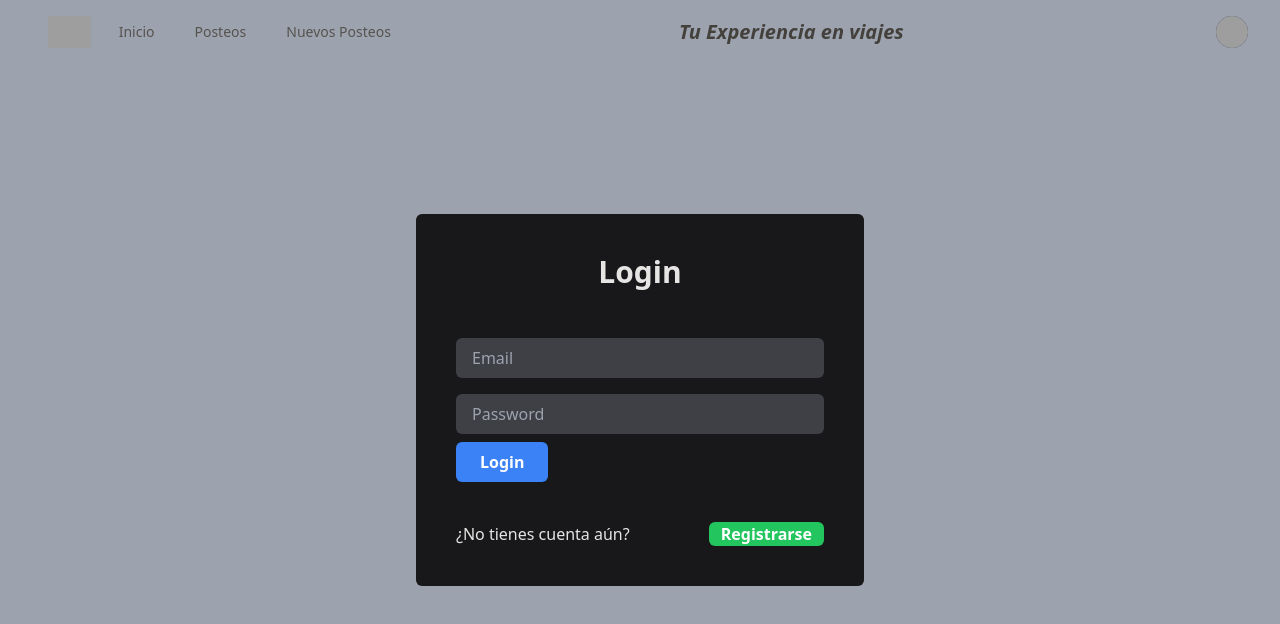
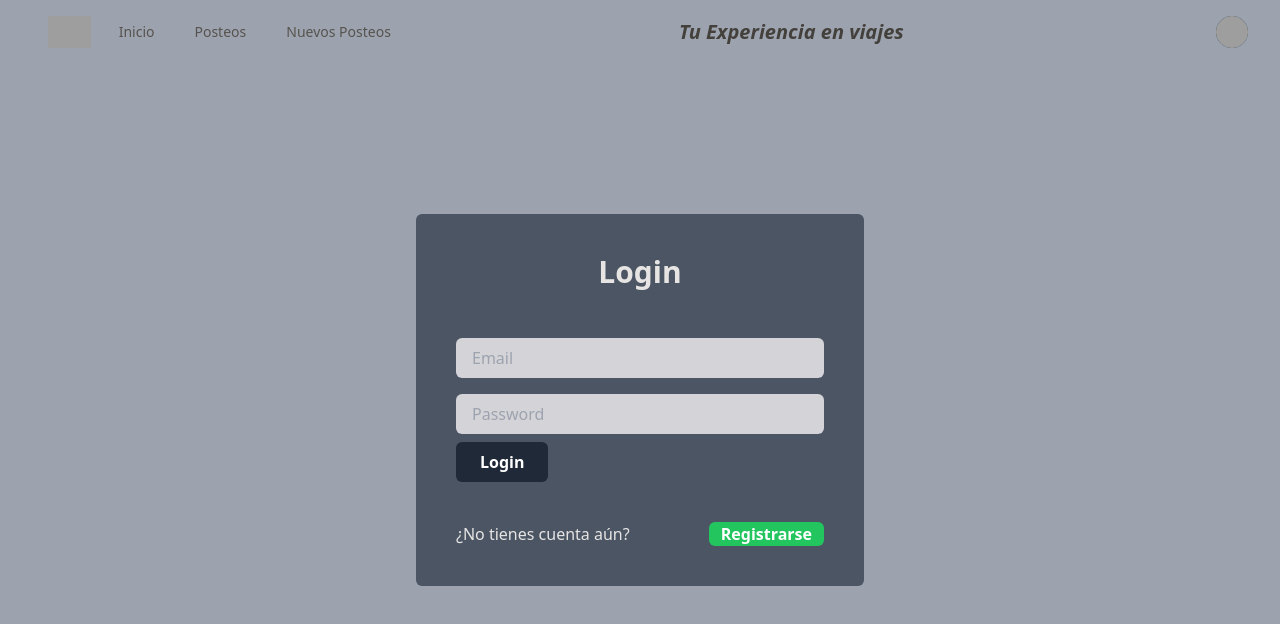
Before and after one commit to LilyWein/Comision-M03-Lilian-Weingast, a React (Vite) app in the folder client/: page /login in a window 1280 px wide. Shown: the top 624 px of the page. Built offline with nearby package versions, Linux system fonts and the light colour scheme; grey boxes are pictures that could not be loaded.

Commit message:
Formatos
Comentarios, Fechas, Hora

```diff
--- a/client/src/components/PostCard.jsx
+++ b/client/src/components/PostCard.jsx
@@ -111,7 +111,7 @@ const deleteComm = async (id) => {
             src={post && post.user?.avatar !== null && post.user?.avatar !== undefined ? post.user?.avatar : "https://media.istockphoto.com/id/1298261537/es/vector/marcador-de-posici%C3%B3n-del-icono-de-la-cabeza-del-perfil-del-hombre-en-blanco.jpg?s=612x612&w=0&k=20&c=e6fPb6CH61RvtxbSfhsVInccMuXXLEkKpV6aVGfywWo="}
             alt=""
           />
-          {post.user.username} <br /> {new Date(post.date).toLocaleDateString()}
+          {post.user.username} <br /> {new Date(post.date).toLocaleString('es-ES')}
         </p>
 
       </div>
@@ -145,7 +145,12 @@ const deleteComm = async (id) => {
       </div>
       {comments.map((singleComment, i) => (
           <div className="bg-gray-500  w-full p-10 rounded-md" key={i}>
-            <p className="text-2xl">{singleComment.autor.username}</p>
+            <img
+              className="h-8 w-8 rounded-full"
+              src={singleComment && singleComment.autor?.avatar !== null && singleComment.autor?.avatar !== undefined ? singleComment.autor?.avatar : "https://media.istockphoto.com/id/1298261537/es/vector/marcador-de-posici%C3%B3n-del-icono-de-la-cabeza-del-perfil-del-hombre-en-blanco.jpg?s=612x612&w=0&k=20&c=e6fPb6CH61RvtxbSfhsVInccMuXXLEkKpV6aVGfywWo="}
+              alt=""
+            />
+            <p className="text-2xl">{singleComment.autor?.username}</p>
             {
               isOnUpdate === singleComment._id ?
               <>
@@ -157,7 +162,7 @@ const deleteComm = async (id) => {
               <>
                 <p className="text-2xl">{singleComment.description}</p>
                 {
-                  singleComment.autor._id === user.id ?
+                  singleComment.autor._id === user?.id ?
                   <>
                     <button className="bg-gray-700  rounded-md w-20 h-10 m-3" onClick={()=>setisOnUpdate(singleComment._id)} >editar</button>
                     <button className="bg-gray-700  rounded-md w-20 h-10 m-3" onClick={()=>deleteComm(singleComment._id)}>eliminar</button>
@@ -165,7 +170,7 @@ const deleteComm = async (id) => {
                 }
                </>
             }
-            <p className="text-2xl">{singleComment.date}</p>
+            <p className="text-2xl">{new Date(singleComment.date).toLocaleString('es-ES')}</p>
           </div>
         ))}
         </div>
--- a/client/src/pages/Login.jsx
+++ b/client/src/pages/Login.jsx
@@ -27,7 +27,7 @@ export const Login = () => {
     <>
     <Navbar/>
      <div className="flex h-screen items-center justify-center">
-       <div className="bg-zinc-900 max-w-md p-10 rounded-md">
+       <div className="bg-gray-600 max-w-md p-10 rounded-md">
          <h1 className="text-3xl text-center font-semibold mb-10">Login</h1>
           {loginErrors.map((err, i) => (
            <div key={i} className="bg-red-800 text-white">
@@ -41,7 +41,7 @@ export const Login = () => {
            <input
             type="email"
             {...register("email", { required: true })}
-            className="w-full bg-zinc-700 text-white px-4 py-2 rounded-md my-2"
+            className="w-full bg-zinc-300 text-gray-950 px-4 py-2 rounded-md my-2"
             placeholder="Email"
            />
            {errors.email && (
@@ -50,14 +50,14 @@ export const Login = () => {
            <input
              type="password"
              {...register("password", { required: true })}
-             className="w-full bg-zinc-700 text-white px-4 py-2 rounded-md my-2"
+             className="w-full bg-zinc-300 text-gray-950 px-4 py-2 rounded-md my-2"
              placeholder="Password"
            />
            {errors.password && (
              <p className="text-red-400">El Password es requerido</p>
            )}
            <button
-             className="h-10 px-6 font-semibold rounded-md bg-blue-500 text-white"
+             className="h-10 px-6 font-semibold rounded-md bg-gray-800 text-white"
              type="submit"
             >
              Login
--- a/client/src/pages/PostFormPage.jsx
+++ b/client/src/pages/PostFormPage.jsx
@@ -71,7 +71,7 @@ export const PostFormPage = () => {
           />
 
           <button
-            className="bg-gray-300 text-gray-900 font-bold bg-opacity-80 rounded-md w-20 h-10 mr-4"
+            className=" bg-gray-700 text-green-400 font-bold bg-opacity-80 rounded-md w-20 h-10 mr-4"
             type="submit"> Guardar
           </button>
 
```
Also changed, not shown: 2 other files (tests, documents, lock files or other folders).
